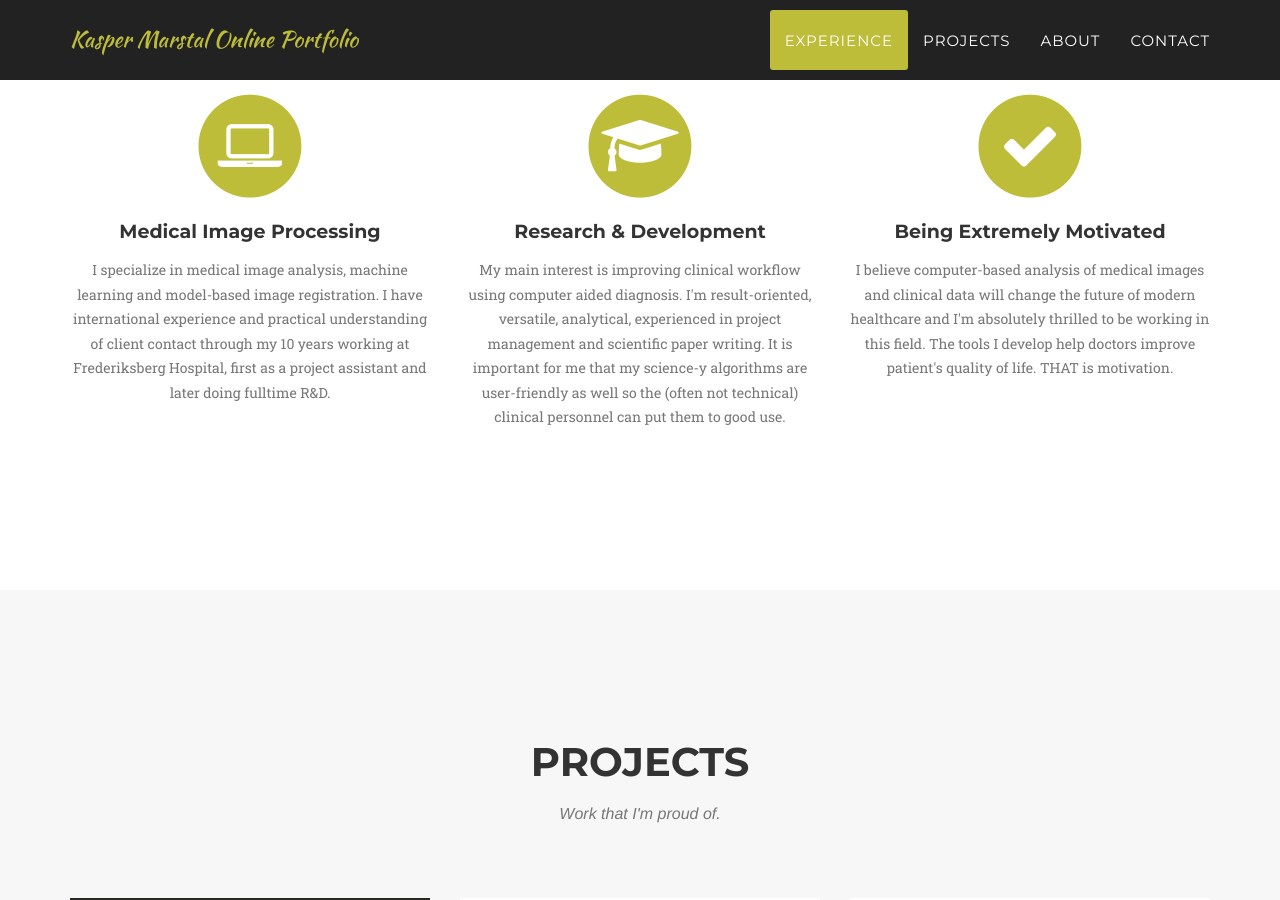
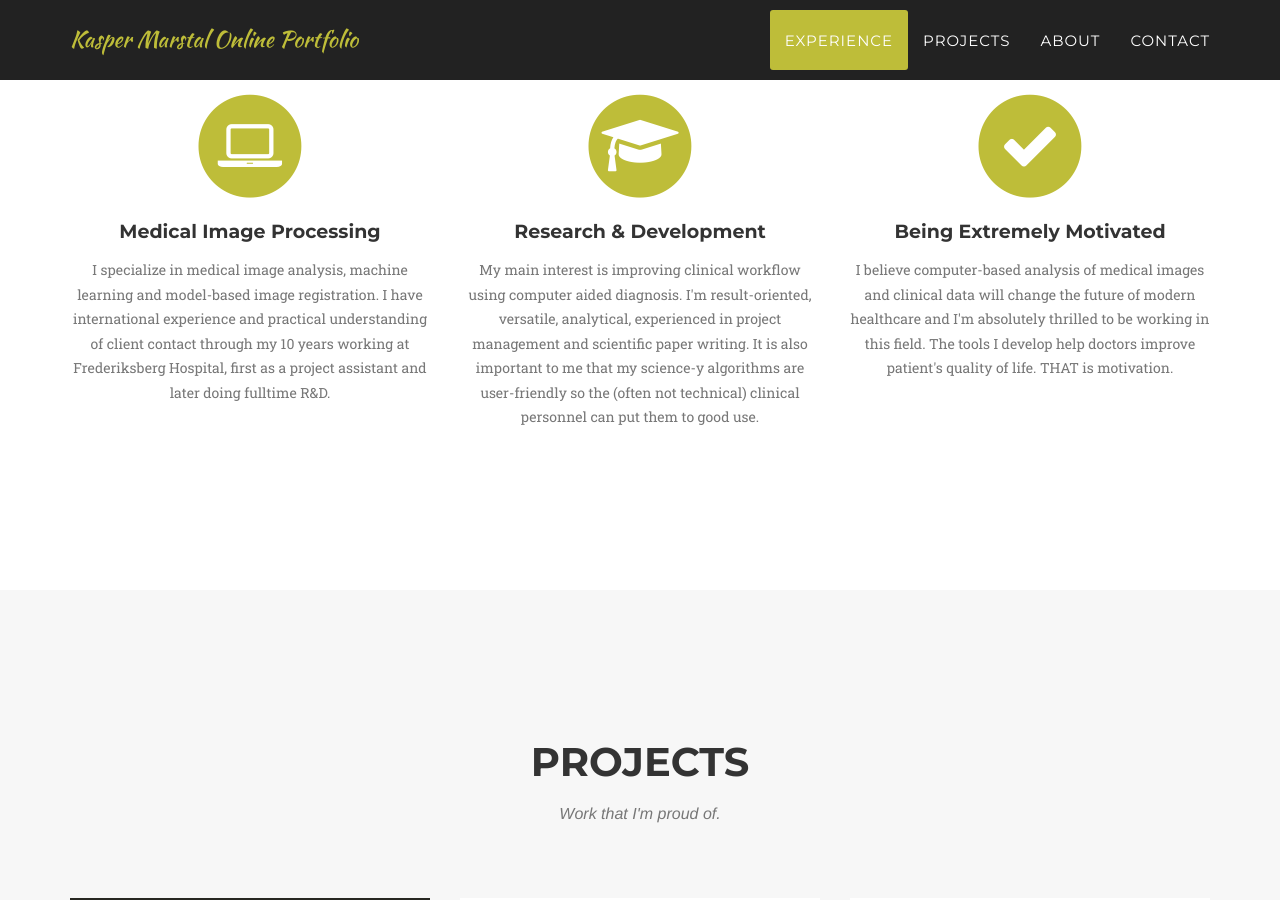
Before and after one commit to jmartens/kaspermarstal.github.io, a Jekyll site: the page built from index.html, in a window 1280 px wide and 900 px high, scrolled down 1128 px. Built offline with Jekyll 4.4.1, drawn with Linux system fonts in a browser that asks for light colours; some web fonts are replaced.

Commit message:
Update experience.html

```diff
--- a/_includes/experience.html
+++ b/_includes/experience.html
@@ -22,7 +22,7 @@
                         <i class="fa fa-mortar-board fa-stack-1x fa-inverse"></i>
                     </span>
                     <h4 class="experience-heading">Research &amp; Development</h4>
-                    <p class="text-muted">My main interest is improving clinical workflow using computer aided diagnosis. I'm result-oriented, versatile, analytical, experienced in project management and scientific paper writing. It is important for me that my science-y algorithms are user-friendly as well so the (often not technical) clinical personnel can put them to good use.</p>
+                    <p class="text-muted">My main interest is improving clinical workflow using computer aided diagnosis. I'm result-oriented, versatile, analytical, experienced in project management and scientific paper writing. It is also important to me that my science-y algorithms are user-friendly so the (often not technical) clinical personnel can put them to good use.</p>
                 </div>
                 <div class="col-md-4">
                     <span class="fa-stack fa-4x">
```
